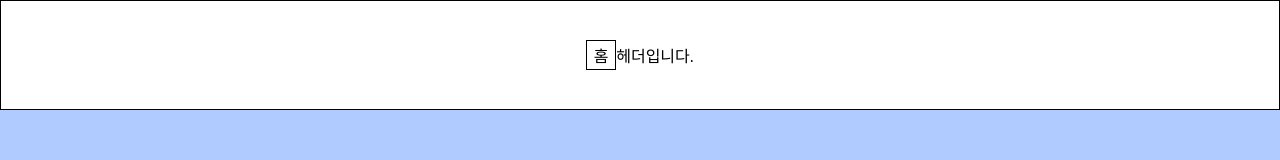
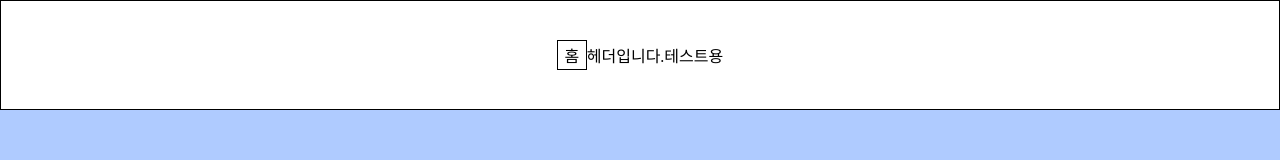
Before and after one commit to jihun8861/Capstone2, a React (Vite) app: page / in a window 1280 px wide. Shown: the top 160 px of the page. Built offline with nearby package versions, Linux system fonts and the light colour scheme.

Commit message:
feat: test

```diff
--- a/src/layouts/Header.jsx
+++ b/src/layouts/Header.jsx
@@ -34,6 +34,7 @@ const onClickLogo = () => {
     <Container>
       <Logo onClick={onClickLogo}>홈</Logo>
       <p>헤더입니다.</p>
+      <p>테스트용</p>
     </Container>
   )
 }
```
